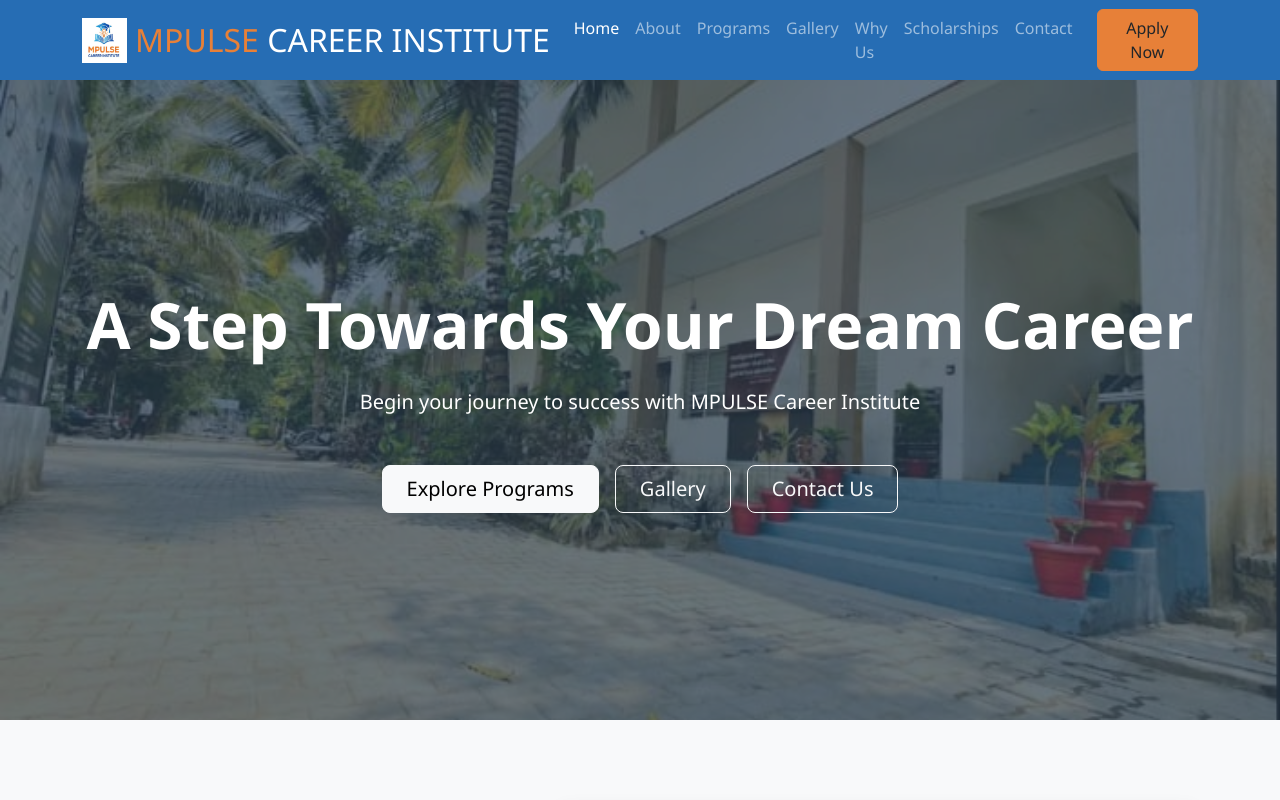
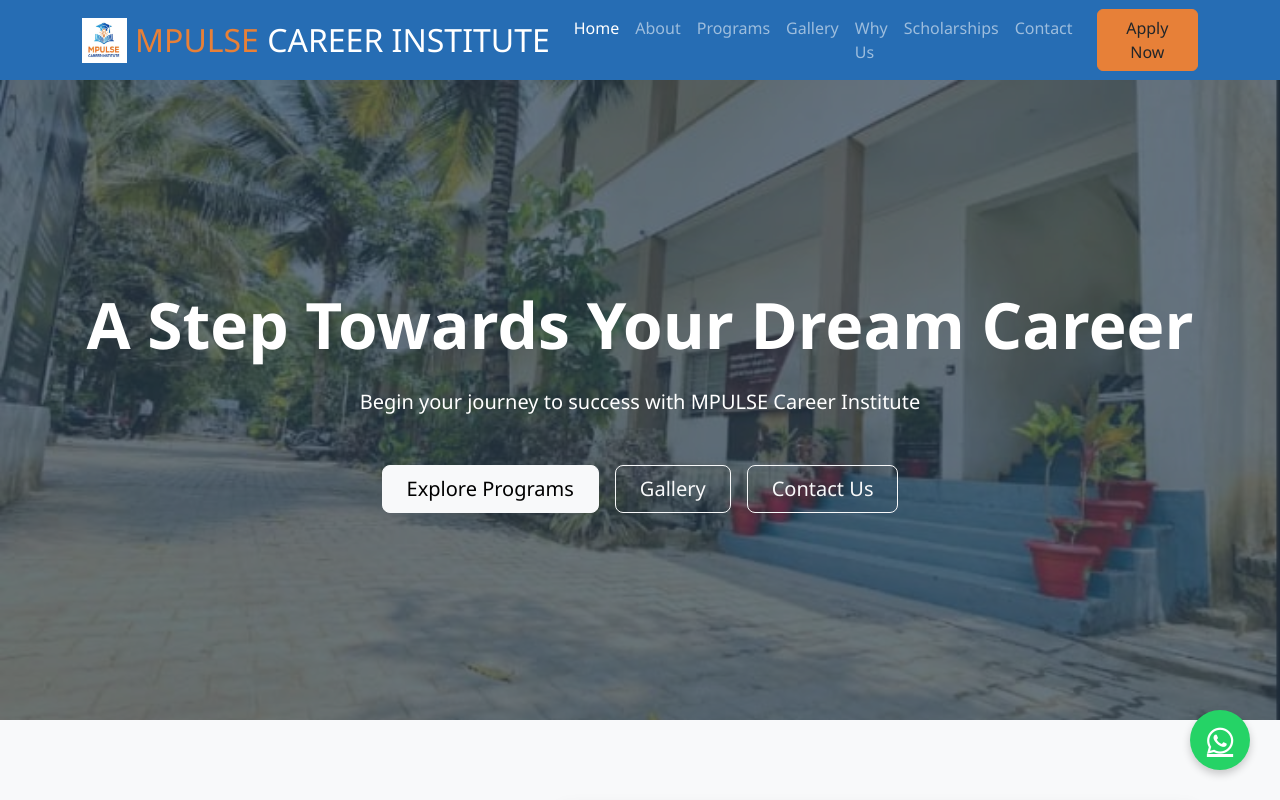
Before and after one commit to Prabhat9801/institute, a plain HTML site: page index.html in a window 1280 px wide. Shown: the top 800 px of the page. Drawn offline with nearby package versions, Linux system fonts and the light colour scheme.

Commit message:
Update index.html

```diff
--- a/index.html
+++ b/index.html
@@ -23,6 +23,37 @@
             font-family: 'Segoe UI', Tahoma, Geneva, Verdana, sans-serif;
             color: #333;
         }
+
+    /* WhatsApp Floating Button */
+    .whatsapp-float {
+        position: fixed;
+        bottom: 30px;
+        right: 30px;
+        width: 60px;
+        height: 60px;
+        background-color: #25D366;
+        color: #FFF;
+        border-radius: 50%;
+        text-align: center;
+        font-size: 30px;
+        box-shadow: 0 4px 8px rgba(0, 0, 0, 0.2);
+        z-index: 1000;
+        display: flex;
+        align-items: center;
+        justify-content: center;
+        transition: all 0.3s ease;
+    }
+
+    .whatsapp-float:hover {
+        background-color: #128C7E;
+        transform: scale(1.1);
+        box-shadow: 0 6px 12px rgba(0, 0, 0, 0.3);
+    }
+
+    .whatsapp-float i {
+        margin-top: 2px;
+    }
+
 
         .bg-custom {
             background-color: var(--custom-orange) !important;
@@ -840,6 +871,13 @@
         </div>
     </footer>
 
+    <!-- WhatsApp Floating Button -->
+<a href="https://wa.me/919164428448?text=Hello%20MPULSE%20Career%20Institute,%20I%20have%20a%20question%20about%20your%20courses."
+   class="whatsapp-float"
+   target="_blank">
+    <i class="fab fa-whatsapp"></i>
+</a>
+
     <script src="https://cdn.jsdelivr.net/npm/bootstrap@5.3.0/dist/js/bootstrap.bundle.min.js"></script>
     <script>
         // Hero section background image cycling
```
